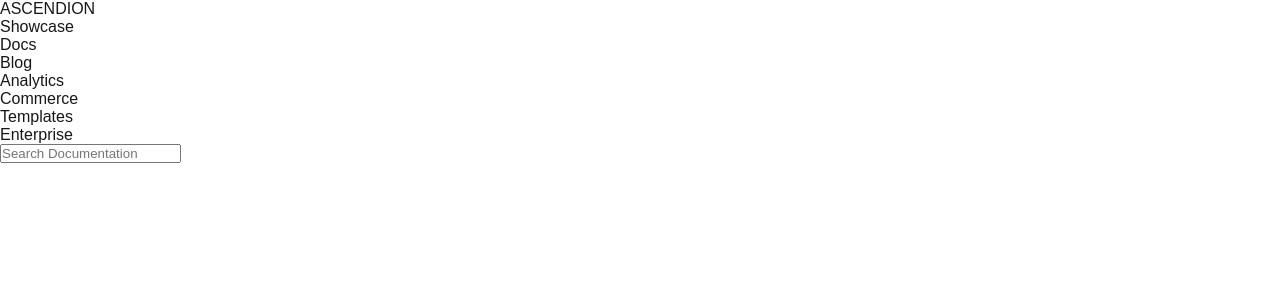
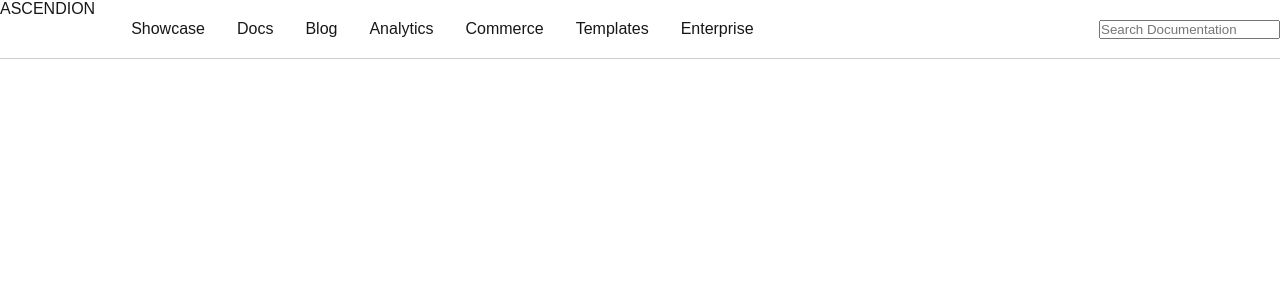
Before and after one commit to ryanarmial/ascendion, a Next.js app: page /challenge-2 in a window 1280 px wide. Shown: the top 300 px of the page. Built offline with nearby package versions, Linux system fonts and the light colour scheme.

Commit message:
add style for menu list

```diff
--- a/app/challenge-2/page.tsx
+++ b/app/challenge-2/page.tsx
@@ -1,9 +1,11 @@
+import styles from './style.module.css';
+
 export default function Page() {
 
   return (
-    <div>
-      <div>
-        <div>
+    <div className={styles.header}>
+      <div className={styles.container}>
+        <div className={styles.left_section}>
           <a href="/">ASCENDION</a>
           <ul>
             <li><a href="/">Showcase</a></li>
--- a/app/challenge-2/style.module.css
+++ b/app/challenge-2/style.module.css
@@ -0,0 +1,33 @@
+.header {
+  border-bottom: 1px solid #ccc;
+  .container {
+    max-width: 1440px;
+    margin: 0 auto;
+    display: flex;
+    justify-content: space-between;
+    align-items: center;
+
+    .left_section {
+      display: flex;
+      gap: 20px;
+      flex: 1;
+
+      ul {
+        list-style: none;
+        padding: 0;
+        margin: 0;
+        display: flex;
+
+        li a{
+          padding: 20px 16px;
+          display: block;
+          transition: background-color .6s;
+
+          &:hover {
+            background-color: #f0f0f0;
+          }
+        }
+      }
+    }
+  }
+}
```
